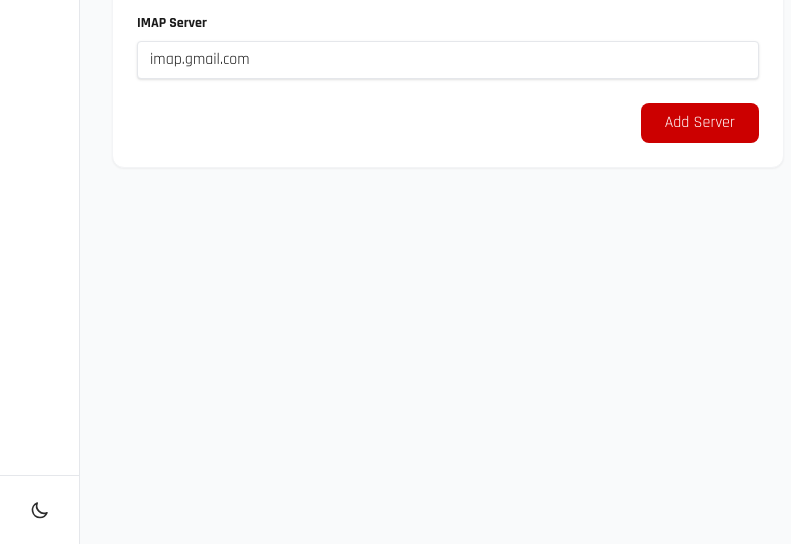
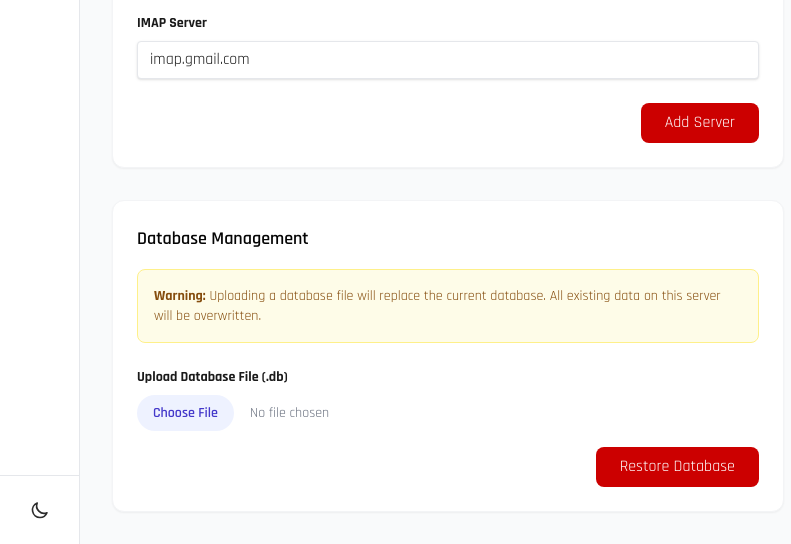
Before and after one commit to samfathy74/EmailGo, a Flask app: page /settings in a window 1280 px wide. Shown: the part 829-1373 px from the top of the page, without its empty margins (0-791 px from the left). Run offline with Flask 3, Linux system fonts and the light colour scheme; a user stored in the database is signed in.

Commit message:
Add database management section to settings page

```diff
--- a/templates/settings.html
+++ b/templates/settings.html
@@ -149,4 +149,23 @@
         </div>
     </form>
 </div>
+
+<!-- Database Management -->
+<div class="mt-8 bg-white dark:bg-gray-800 p-6 rounded-xl shadow-sm border border-gray-100 dark:border-gray-700 max-w-2xl">
+    <h3 class="text-lg font-semibold text-gray-900 dark:text-white mb-4" data-i18n="database_management">Database Management</h3>
+    <div class="bg-yellow-50 dark:bg-yellow-900/20 p-4 rounded-lg mb-6 border border-yellow-200 dark:border-yellow-800">
+        <p class="text-sm text-yellow-800 dark:text-yellow-200">
+            <span class="font-bold">Warning:</span> Uploading a database file will replace the current database. All existing data on this server will be overwritten.
+        </p>
+    </div>
+    <form action="{{ url_for('upload_db') }}" method="POST" enctype="multipart/form-data" onsubmit="return confirm('Are you sure you want to replace the database? This action cannot be undone.');">
+        <div class="mb-4">
+            <label class="block text-gray-700 dark:text-gray-300 text-sm font-bold mb-2" for="db_file">Upload Database File (.db)</label>
+            <input type="file" name="file" id="db_file" accept=".db,.sqlite" required class="block w-full text-sm text-gray-500 file:mr-4 file:py-2 file:px-4 file:rounded-full file:border-0 file:text-sm file:font-semibold file:bg-indigo-50 file:text-indigo-700 hover:file:bg-indigo-100 dark:file:bg-indigo-900 dark:file:text-indigo-300">
+        </div>
+        <div class="flex justify-end">
+            <button type="submit" class="px-6 py-2 bg-red-600 text-white rounded-lg hover:bg-red-700 transition-colors">Restore Database</button>
+        </div>
+    </form>
+</div>
 {% endblock %}
```
